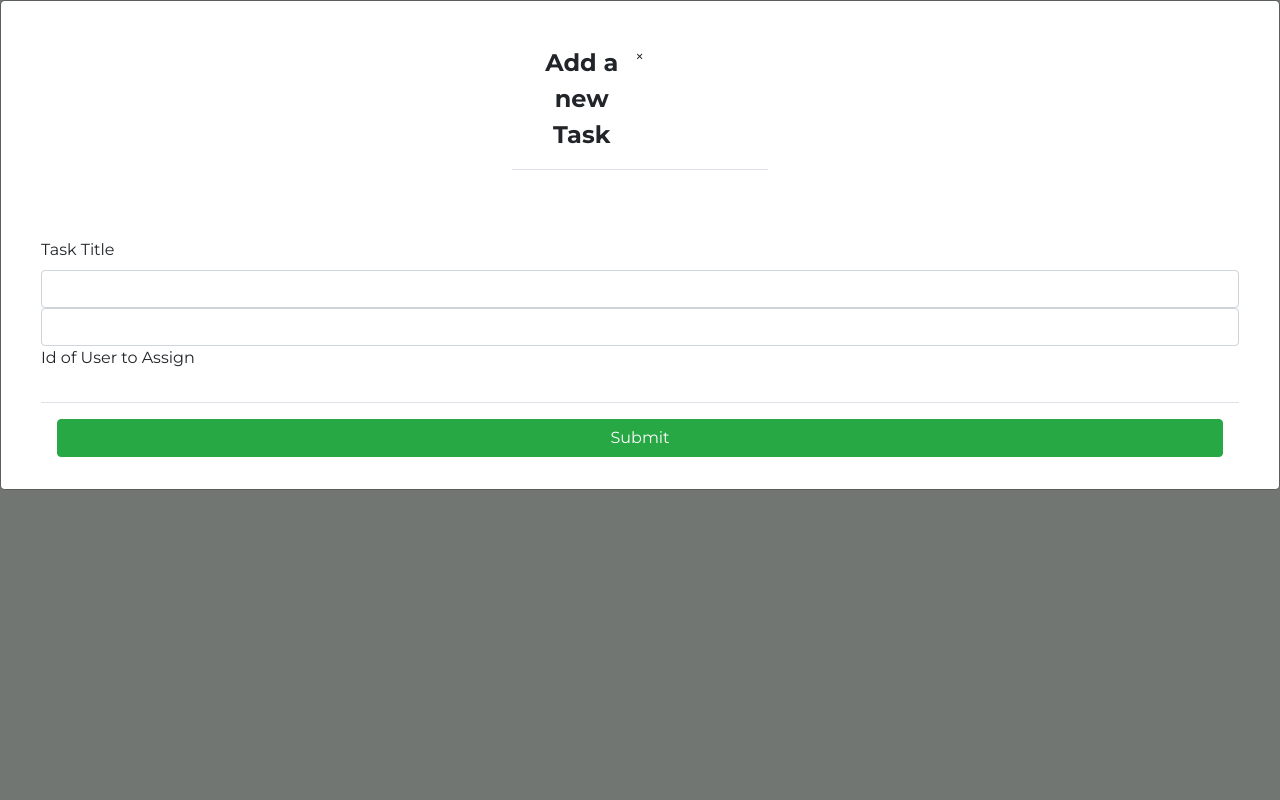
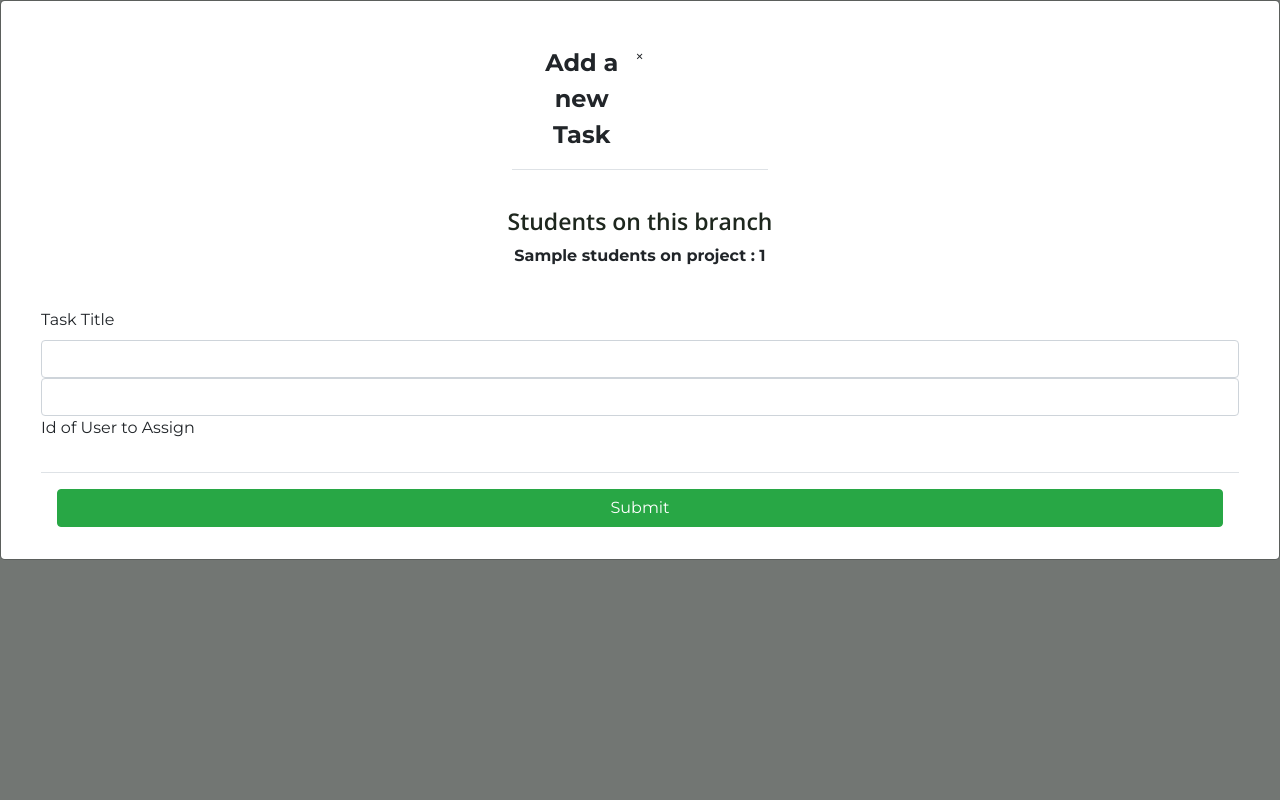
Before and after one commit to johnyenter-briars/Grove, a Python web app: template app/templates/projects.html in a window 1280 px wide, after a click on "Add a LEAF". Run offline with Jinja, Linux system fonts and the light colour scheme; the template is opened without the code that fills it: most values are stand-ins (such as "Sample title", 1, 10 or a date in 2020); some libraries are stand-ins or nearby versions.

Commit message:
Add list of student options to popup

```diff
--- a/app/templates/projects.html
+++ b/app/templates/projects.html
@@ -50,8 +50,13 @@
                                     </button>
                                 </div>
                             </div>
-                            <div class="md-form mb-4">
-
+                            <div class="md-form mb-4" style="display: inline-flexbox; text-align: center;">
+                                <h1>Students on this branch</h1>
+                                {% for studentID in branch.getStudents() %}
+                                    <b>{{ studentsOnProject[studentID].getFirstName()}} :
+                                        {{ studentsOnProject[studentID].getStudentID()}}
+                                    </b><br>
+                                {% endfor %}
                             </div>
                             <div class="modal-body mx-4">
                                 <div class="md-form mb-4">
```
Also changed, not shown: database_files/Grove.db, 1 other file.
